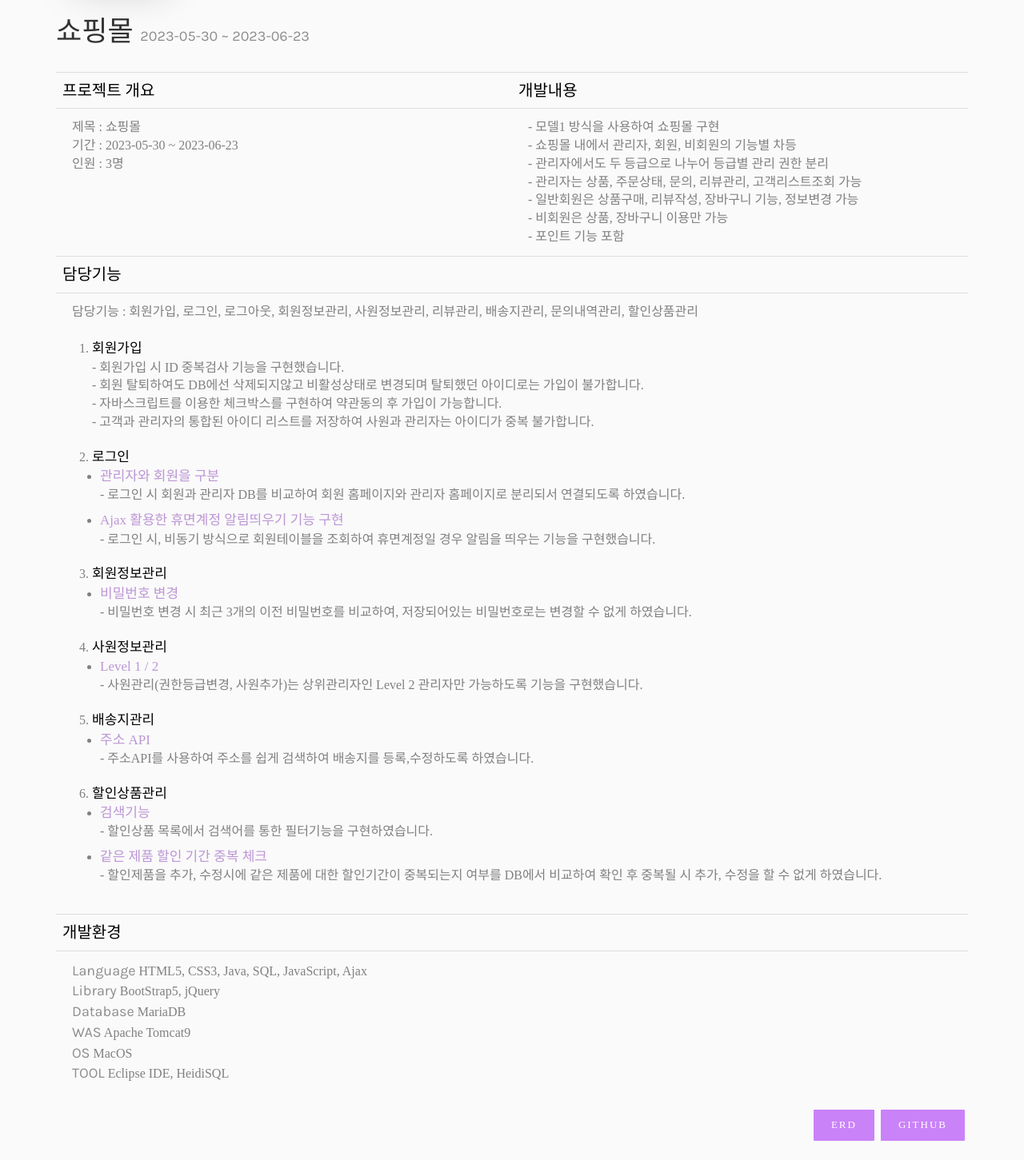
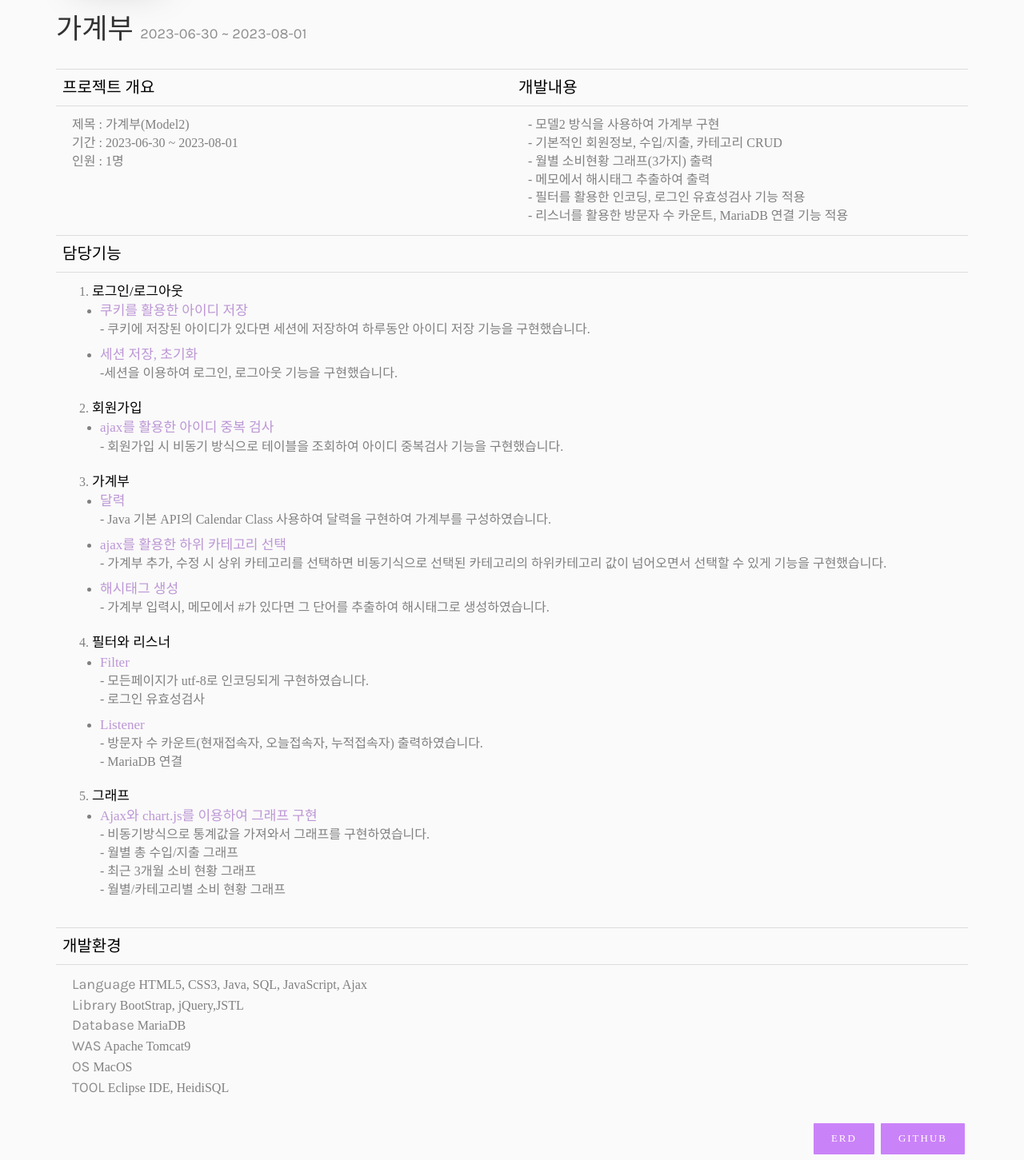
Before and after one commit to ueuye/ueuye.github.io, a plain HTML site: page index.html in a window 1280 px wide. Shown: the part 3573-5024 px from the top of the page at 80% size. Drawn offline with nearby package versions, Linux system fonts and the light colour scheme; files whose address does not match are found by name; a web font is replaced by a local one.

Commit message:
개인프로젝트 - 가계부

```diff
--- a/index.html
+++ b/index.html
@@ -293,16 +293,145 @@
 					<!--바로가기 링크-->
 					<div class="flex2" >
 						<a class="btn btn-primary btn-outline btn-lg" href="#p1">파이널프로젝트</a>
-						<a class="btn btn-primary btn-outline btn-lg" href="#p2">쇼핑몰</a>
-						<a class="btn btn-primary btn-outline btn-lg" href="#p3">가계부</a>
+						<a class="btn btn-primary btn-outline btn-lg" href="#p2">가계부</a>
+						<a class="btn btn-primary btn-outline btn-lg" href="#p3">쇼핑몰</a>
 						<a class="btn btn-primary btn-outline btn-lg" href="#p4">ToDoList</a>
 					</div>
 
 					<div>
+						<!--가계부-->
+						<div class="item">
+							<div class="col-md-12">
+								<div class="article" id="p2">
+									<a href="###" target="_blank" class="blog-img">
+										<img class="img-responsive" src="images/cashbook.png">
+										<div class="overlay"></div>
+										<div class="link">
+											<span class="read">Go to Project</h2>
+										</div>
+									</a>
+									<div class="desc">
+										<div class="flex">
+											<div>
+												<span class="meta">개인 프로젝트</span>
+												<h3 style="font-size: 35px; font-family:'Pretendard-SemiBold';">
+													가계부
+													<span>2023-06-30 ~ 2023-08-01</span>
+												</h3>
+											</div>
+										</div>
+
+										<div>
+											<table class="table">
+												<tr>
+													<th class="w-50">프로젝트 개요</th>
+													<th>개발내용</th>
+												</tr>
+												<tr>
+													<td>
+														제목 : 가계부(Model2)<br>
+														기간 : 2023-06-30 ~ 2023-08-01<br>
+														인원 : 1명<br>
+													</td>
+													<td>
+														- 모델2 방식을 사용하여 가계부 구현 <br>
+														- 기본적인 회원정보, 수입/지출, 카테고리 CRUD <br>
+														- 월별 소비현황 그래프(3가지) 출력 <br>
+														- 메모에서 해시태그 추출하여 출력 <br>
+														- 필터를 활용한 인코딩, 로그인 유효성검사 기능 적용 <br>
+														- 리스너를 활용한 방문자 수 카운트, MariaDB 연결 기능 적용 <br>
+													</td>
+												</tr>
+												<tr>
+													<th colspan="2">담당기능</th>
+												</tr>
+												<tr>
+													<td colspan="2">
+														<ol>
+															<li><span class="b-title">로그인/로그아웃</span>
+																<ul>
+																	<li><span class="s-title">쿠키를 활용한 아이디 저장</span>
+																		<div>- 쿠키에 저장된 아이디가 있다면 세션에 저장하여 하루동안 아이디 저장 기능을 구현했습니다.</div>
+																	</li>
+																	<li><span class="s-title">세션 저장, 초기화 </span>
+																		<div>-세션을 이용하여 로그인, 로그아웃 기능을 구현했습니다. </div>
+																	</li>
+ 																</ul>
+															</li>
+															<li><span class="b-title">회원가입</span>
+																<ul>
+																	<li><span class="s-title">ajax를 활용한 아이디 중복 검사</span>
+																		<div>- 회원가입 시 비동기 방식으로 테이블을 조회하여 아이디 중복검사 기능을 구현했습니다. </div>
+																	</li>
+ 																</ul>
+															</li>
+															<li><span class="b-title">가계부</span>
+																<ul>
+																	<li><span class="s-title">달력</span>
+																		<div>- Java 기본 API의 Calendar Class 사용하여 달력을 구현하여 가계부를 구성하였습니다.</div>
+																	</li>
+																	<li>
+																		<span class="s-title">ajax를 활용한 하위 카테고리 선택</span>
+																		<div>- 가계부 추가, 수정 시 상위 카테고리를 선택하면 비동기식으로 선택된 카테고리의 하위카테고리 값이 넘어오면서 선택할 수 있게 기능을 구현했습니다.</div>
+																	</li>
+																	<li>
+																		<span class="s-title">해시태그 생성</span>
+																		<div>- 가계부 입력시, 메모에서 #가 있다면 그 단어를 추출하여 해시태그로 생성하였습니다. </div>
+																	</li>
+																</ul>
+															</li>
+															<li><span class="b-title">필터와 리스너</span>
+																<ul>
+																	<li><span class="s-title">Filter</span>
+																		<div>- 모든페이지가 utf-8로 인코딩되게 구현하였습니다.</div>
+																		<div>- 로그인 유효성검사</div>
+																	</li>
+																	<li><span class="s-title">Listener</span>
+																		<div>- 방문자 수 카운트(현재접속자, 오늘접속자, 누적접속자) 출력하였습니다. </div>
+																		<div>- MariaDB 연결 </div>
+																	</li>
+																</ul>
+															</li>
+															<li><span class="b-title">그래프</span>
+																<ul>
+																	<li><span class="s-title">Ajax와 chart.js를 이용하여 그래프 구현</span>
+																		<div>- 비동기방식으로 통계값을 가져와서 그래프를 구현하였습니다. </div>
+																		<div>- 월별 총 수입/지출 그래프 </div>
+																		<div>- 최근 3개월 소비 현황 그래프 </div>
+																		<div>- 월별/카테고리별 소비 현황 그래프 </div>
+																	</li>
+																</ul>
+															</li>
+														</ol>
+													</td>
+												</tr>
+												<tr>
+													<th colspan="2">개발환경</th>
+												</tr>
+												<tr>
+													<td colspan="2">
+														<span>Language</span> HTML5, CSS3, Java, SQL, JavaScript, Ajax<br>
+														<span>Library</span> BootStrap, jQuery,JSTL<br>
+														<span>Database</span> MariaDB<br>
+														<span>WAS</span> Apache Tomcat9<br>
+														<span>OS</span> MacOS<br>
+														<span>TOOL</span> Eclipse IDE, HeidiSQL
+													</td>
+												</tr>
+											</table>
+											<div style="text-align: end;">
+												<a href="./images/cashbook_erd.png" target="_blank" class="btn btn-primary">ERD</a>
+												<a href="https://github.com/ueuye/cashbook" target="_blank" class="btn btn-primary">Github</a>
+											</div>
+										</div>
+									</div>
+								</div>
+							</div>
+						</div>
 						<!--쇼핑몰-->
 						<div class="item">
 							<div class="col-md-12">
-								<div class="article" id="p2">
+								<div class="article" id="p3">
 									<a href="http://43.202.102.1/petgoods/home.jsp" target="_blank" class="blog-img">
 										<img class="img-responsive" src="images/petgoodshome1.png">
 										<img class="img-responsive" src="images/petgoodshome2.png">
@@ -329,7 +458,7 @@
 												</tr>
 												<tr>
 													<td>
-														제목 : 쇼핑몰 <br>
+														제목 : 쇼핑몰(Model1) <br>
 														기간 : 2023-05-30 ~ 2023-06-23<br>
 														인원 : 3명<br>
 													</td>
@@ -362,7 +491,7 @@
 																		<div>- 로그인 시 회원과 관리자 DB를 비교하여 회원 홈페이지와 관리자 홈페이지로 분리되서 연결되도록 하였습니다.</div>
 																	</li>
 																	<li><span class="s-title">Ajax 활용한 휴면계정 알림띄우기 기능 구현</span>
-																		<div>- 로그인 시, 비동기 방식으로 회원테이블을 조회하여 휴면계정일 경우 알림을 띄우는 기능을 구현했습니다.</div>
+																		<div>- 로그인 시 비동기 방식으로 회원테이블을 조회하여 휴면계정일 경우 알림을 띄우는 기능을 구현했습니다.</div>
 																	</li>
 																</ul>
 															</li>
```
Also changed, not shown: images/cashbook.png (added), images/cashbook_erd.png (added).
